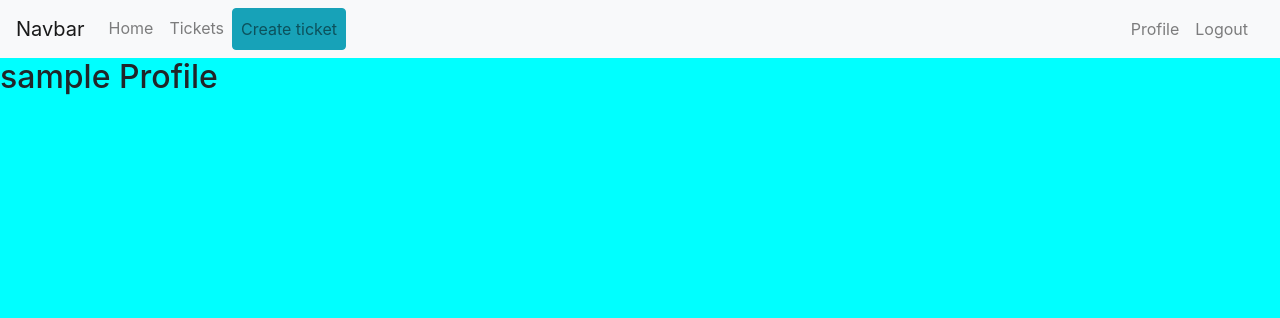
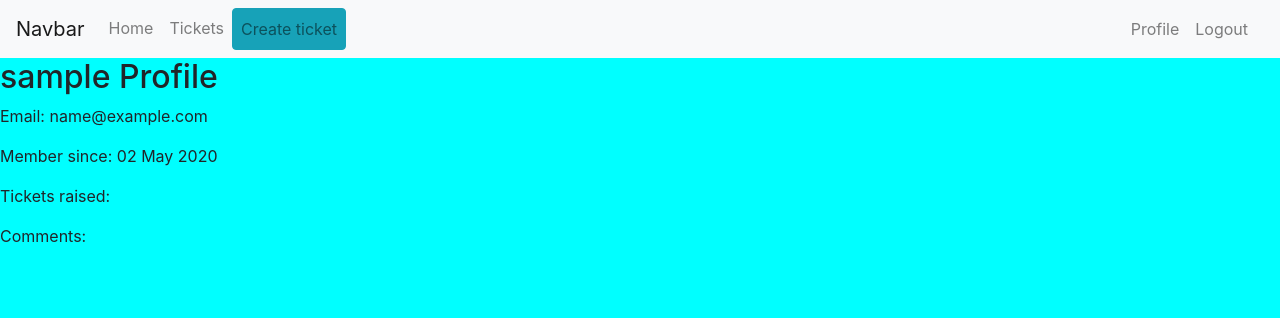
Before and after one commit to bravoalpha79/MothRadar, a Django app: page /profile/ in a window 1280 px wide. Shown: the top 318 px of the page. Run offline with Django 3.2, Linux system fonts and the light colour scheme; the visitor is signed in with stand-in values (Sample User, id 1); some libraries are stand-ins or nearby versions.

Commit message:
add profile details to profile.html

```diff
--- a/users/templates/users/profile.html
+++ b/users/templates/users/profile.html
@@ -1,4 +1,8 @@
 {% extends "tickets/base.html" %}
 {% block content%}
     <h2>{{ user.username }} Profile</h2>
+    <p>Email: {{ user.email }}</p>
+    <p>Member since: {{ user.date_joined|date:"d F Y" }}</p>
+    <p>Tickets raised:</p>
+    <p>Comments:</p>
 {% endblock %}
```
